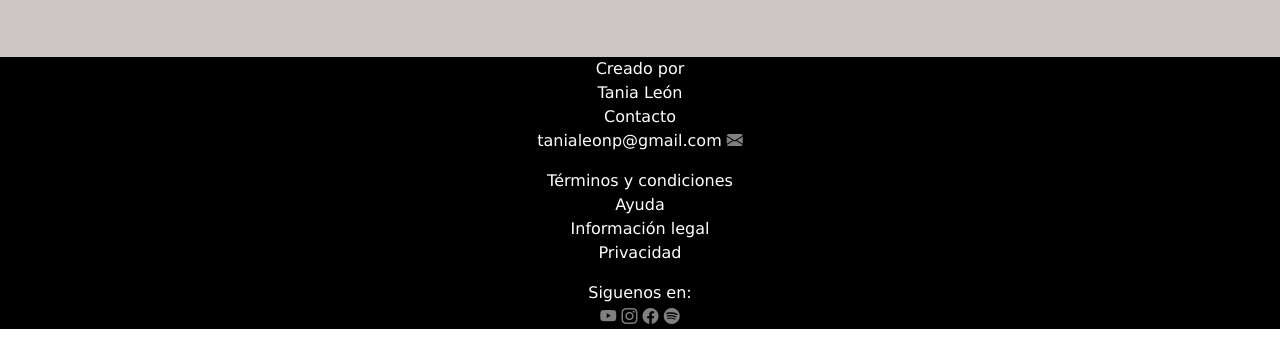
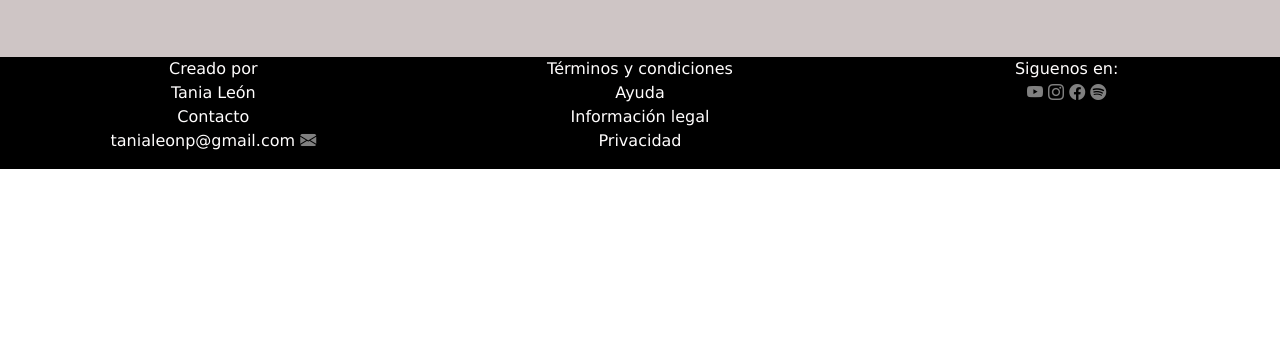
Before and after one commit to tleon9/Proyecto-Coder, a website: page index.html in a window 1280 px wide. Shown: the part 838-1183 px from the top of the page. After the commit the page ends 1007 px from the top, so only its background shows below. Drawn offline with nearby package versions, Linux system fonts and the light colour scheme.

Commit message:
entregable

```diff
--- a/scss/index.scss
+++ b/scss/index.scss
@@ -255,4 +255,7 @@ h3{
         filter:grayscale(0);
         object-fit: cover;
     }
+    #gridfooter{
+        @include footer
+    }
 }
```
Also changed, not shown: css/index.css, 1 other file.
